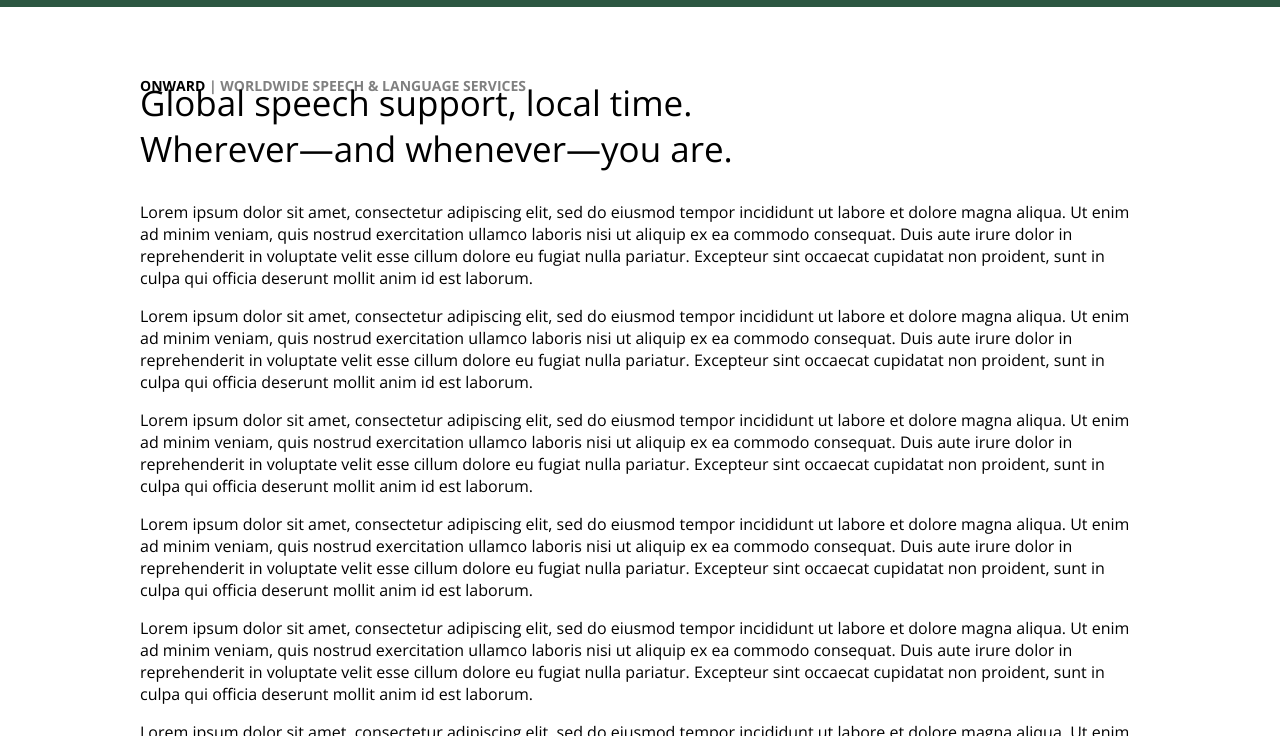
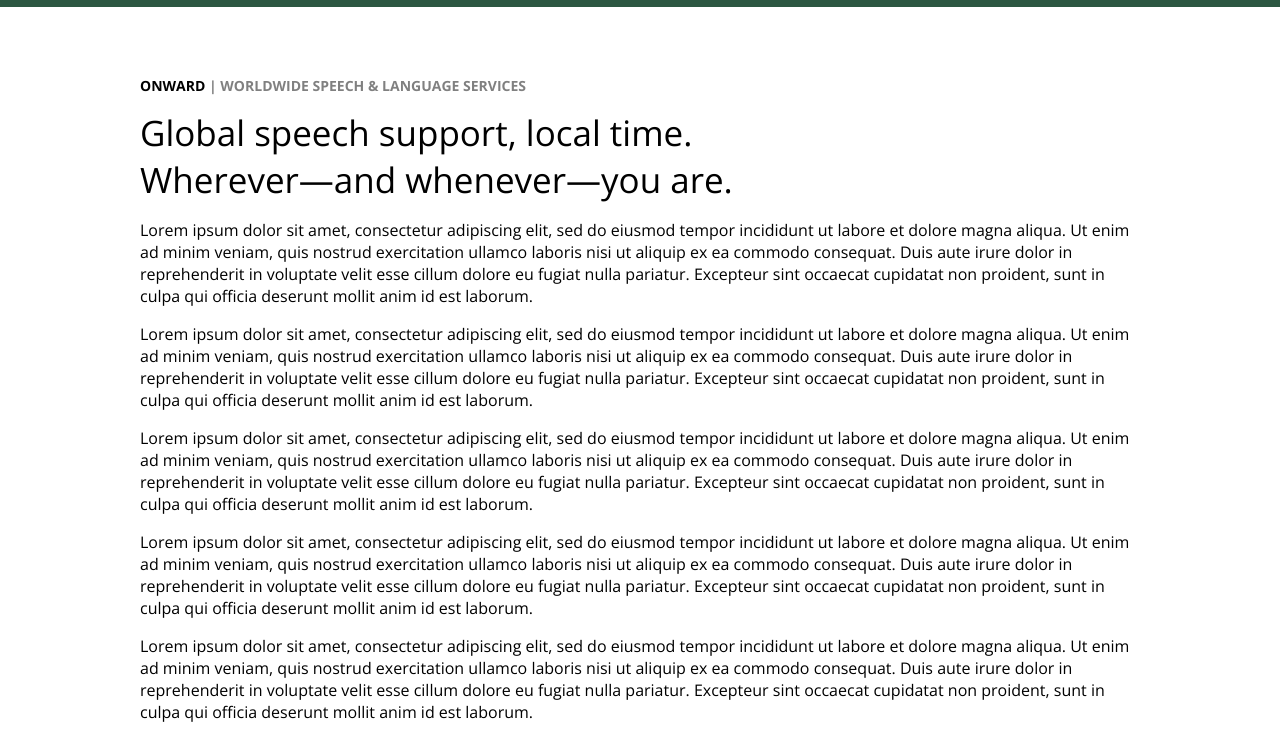
Before and after one commit to relativityparadox/onward-speech, a plain HTML site: page index.html in a window 1280 px wide. Shown: the part 58-794 px from the top of the page. Drawn offline with nearby package versions, Linux system fonts and the light colour scheme.

Commit message:
Update style.css

```diff
--- a/assets/style.css
+++ b/assets/style.css
@@ -52,7 +52,7 @@ nav a:hover {
 h2 {
   font-size: 35px;
   font-weight: 300;
-  margin-top: -30px;
+  margin: 0 !important;
 }
 h3 {
   font-size: 14px;
```
